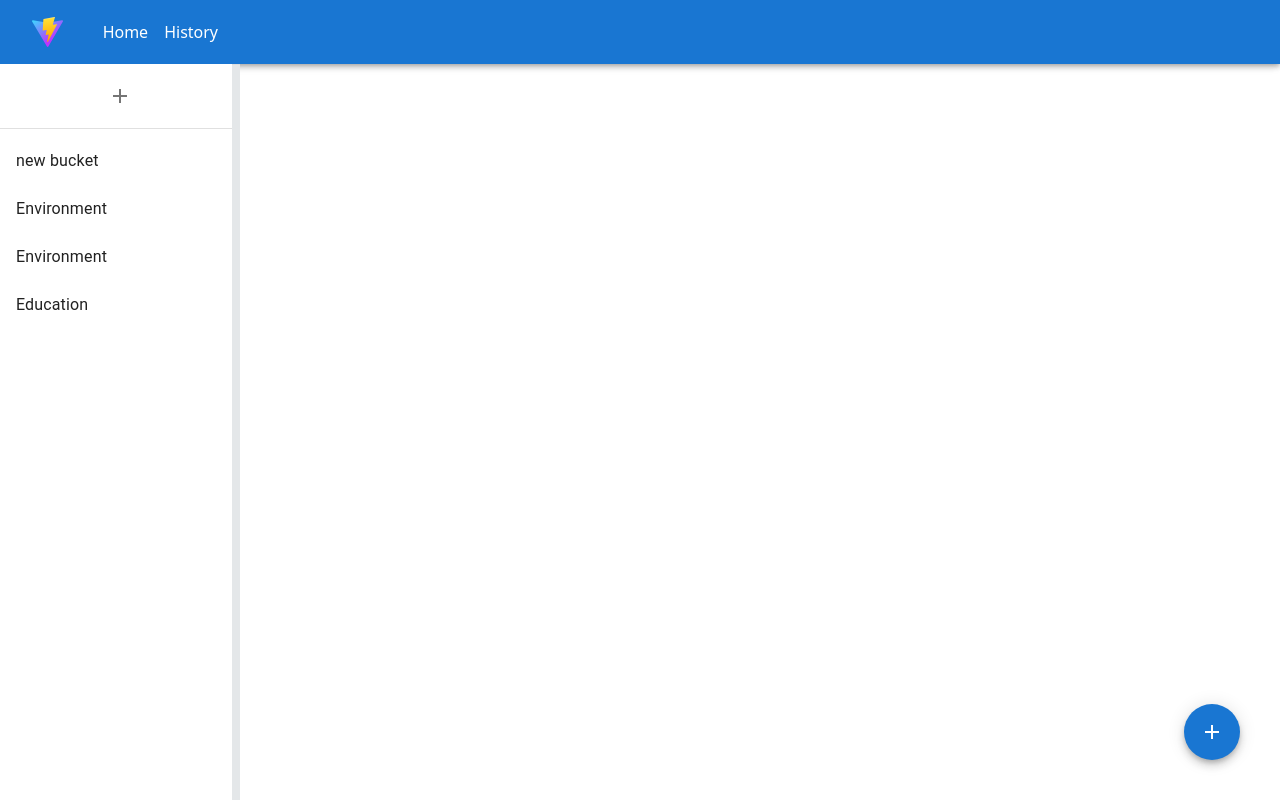
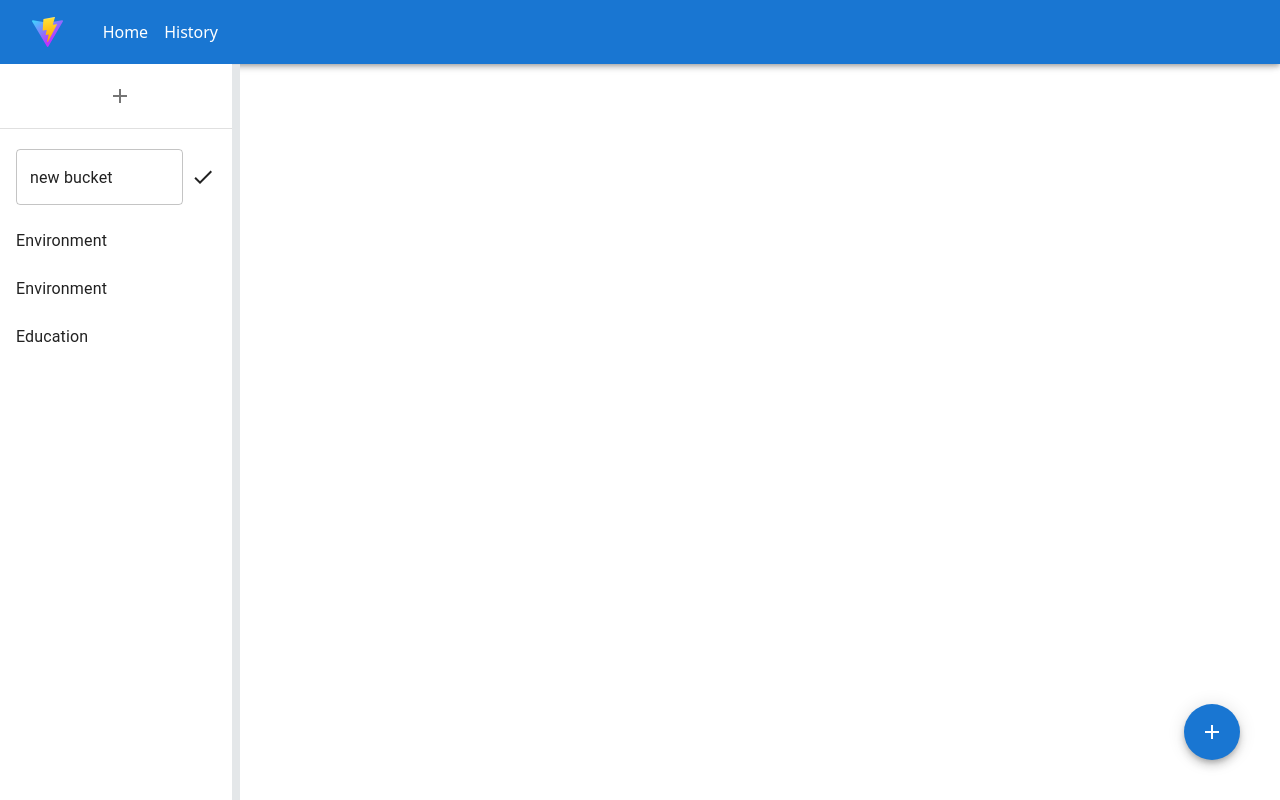
Before and after one commit to Sudhanva-Nadiger/My-App, a React (Vite) app: page / in a window 1280 px wide. Both pictures are taken after a click on the button 119 px from the left and 96 px from the top of the page. Built offline with nearby package versions, Linux system fonts and the light colour scheme.

Commit message:
feat: initial edit func when new bucket added
- change text & icon color if the bucket is active
- changes made for giving initialEdit value

```diff
--- a/src/components/Drawer.jsx
+++ b/src/components/Drawer.jsx
@@ -80,7 +80,7 @@ function ResponsiveDrawer() {
         {buckets.map((bucket, index) => {
           const bgColor = active === bucket.id ? "#2196f3":"";
           return (
-              <ListItem initialEditValue={false} key={bucket.id} index={index} bucket={bucket} bgColor={bgColor} setActive={setActive} setCards={setCards} active={active} />
+              <ListItem initialEditValue={bucket.initialEdit} key={bucket.id} index={index} bucket={bucket} bgColor={bgColor} setActive={setActive} setCards={setCards} active={active} />
           )
         })}
       </List>
--- a/src/components/ListItem.jsx
+++ b/src/components/ListItem.jsx
@@ -1,16 +1,16 @@
-import React, {useRef, useState} from "react";
+import React, { useRef, useState } from "react";
 import ListItemButton from "@mui/material/ListItemButton";
 import ListItemText from "@mui/material/ListItemText";
-import {IconButton, ListItem, TextField} from "@mui/material";
+import { IconButton, ListItem, TextField } from "@mui/material";
 import Typography from "@mui/material/Typography";
-import {Delete, Done} from "@mui/icons-material";
+import { Delete, Done } from "@mui/icons-material";
 import Edit from "@mui/icons-material/Edit";
 import { useDispatch } from 'react-redux'
 import { editBucketName, deleteBucket } from '../features/bucketSlice'
 
-export default function ListItemComp({initialEditValue, index, bucket, bgColor, setActive, setCards, active }) {
+export default function ListItemComp({ initialEditValue, index, bucket, bgColor, setActive, setCards, active }) {
     const dispatch = useDispatch()
-    const [edit, setEdit] = useState(initialEditValue);
+    const [edit, setEdit] = useState(initialEditValue ? initialEditValue : false);
     const [value, setValue] = useState(bucket.name)
     bgColor = !edit ? bgColor : ""
 
@@ -20,44 +20,53 @@ export default function ListItemComp({initialEditValue, index, bucket, bgColor,
         toggleEdit()
         const editedName = value
 
-        dispatch(editBucketName({editedName, id: bucket.id}))
+        dispatch(editBucketName({ editedName, id: bucket.id }))
     }
     const handleChange = e => {
         setValue(e.target.value);
     }
     return (
         <ListItem disablePadding
-                  style={{
-                      backgroundColor: `${bgColor}`
-                  }}
-                  key={bucket.id}
+            style={{
+                backgroundColor: `${bgColor}`,
+                color: `${bgColor === "" ? "inherit" : "white"}`
+            }}
+            key={bucket.id}
         >
             <ListItemButton onClick={() => {
-                    setCards(bucket.cards);
-                    setActive(bucket.id)
-            } } >
+                setCards(bucket.cards);
+                setActive(bucket.id)
+            }} >
                 <ListItemText>
                     {
-                        edit ? <><TextField onChange={handleChange} value={value} /></> : <Typography sx={{ overflow: 'hidden', textOverflow: "ellipsis"}}>{bucket.name}</Typography>
+                        edit ? <><TextField onChange={handleChange} value={value} /></> : <Typography sx={{ overflow: 'hidden', textOverflow: "ellipsis" }}>{bucket.name}</Typography>
                     }
                 </ListItemText>
                 {
-                    edit && <IconButton onClick={onDone}><Done/></IconButton>
+                    edit && <IconButton style={{
+                        color: `${bgColor === "" ? "inherit" : "white"}`
+                    }} onClick={onDone}><Done /></IconButton>
                 }
                 {
                     (active === bucket.id) &&
                     <>
-                        <IconButton onClick={toggleEdit}>
+                        <IconButton style={{
+                            color: `${bgColor === "" ? "inherit" : "white"}`
+                        }} onClick={toggleEdit}>
                             {
-                                !edit && <Edit/>
+                                !edit && <Edit />
                             }
                         </IconButton>
-                        <IconButton onClick={(e)=>{
+                        <IconButton style={{
+                            color: `${bgColor === "" ? "inherit" : "white"}`
+                        }} onClick={(e) => {
                             e.stopPropagation()
                             setCards([])
-                            dispatch(deleteBucket({index}));
+                            dispatch(deleteBucket({ index }));
                         }}>
-                        <Delete />
+                            <Delete style={{
+                                color: `${bgColor === "" ? "inherit" : "white"}`
+                            }} />
                         </IconButton>
                     </>
                 }
--- a/src/features/bucketSlice.js
+++ b/src/features/bucketSlice.js
@@ -88,7 +88,8 @@ export const bucketSlice = createSlice({
                 state.buckets.unshift({
                     name : "new bucket",
                     id: nanoid(),
-                    cards : []
+                    cards : [],
+                    initialEdit: true,
                 })
             }
         },
```
